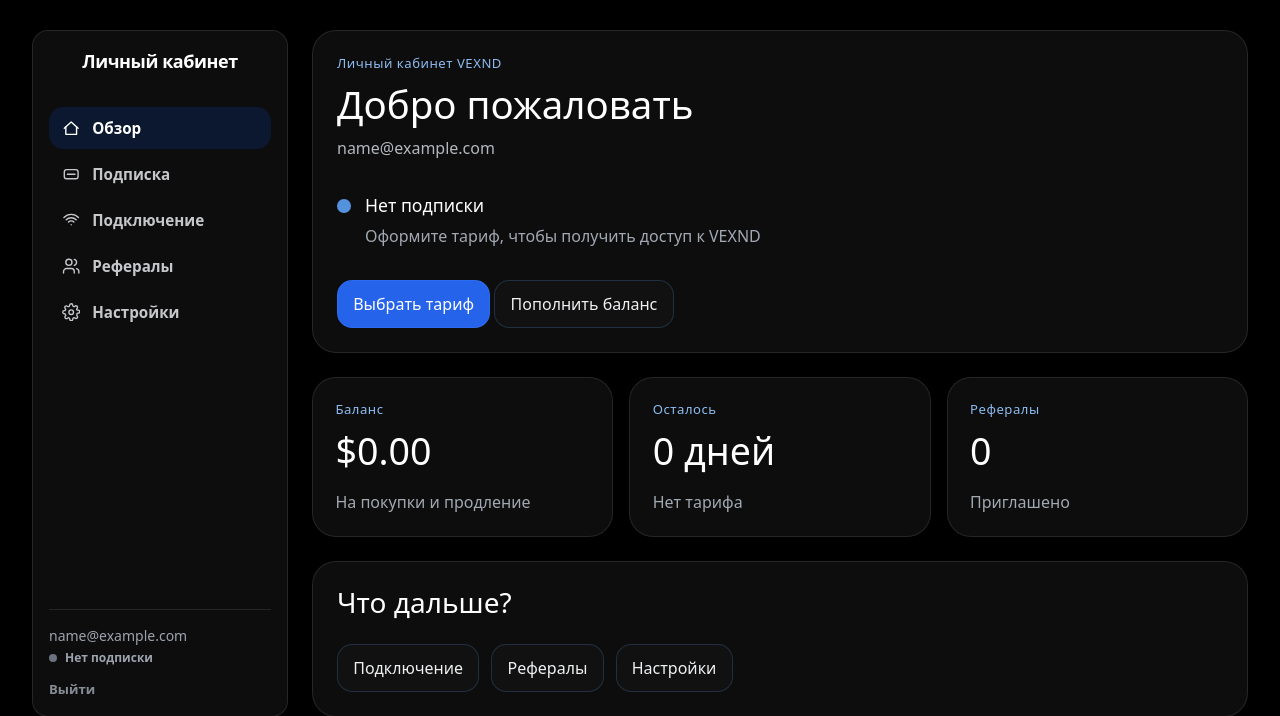
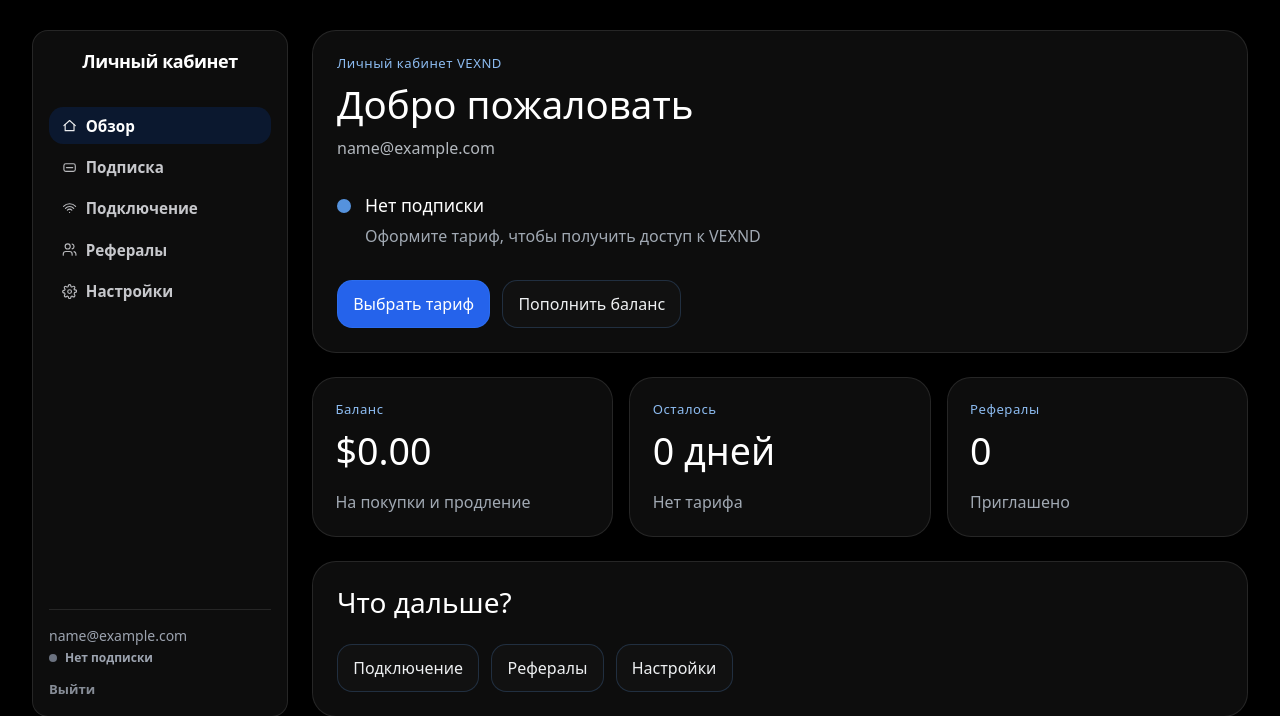
Before and after one commit to DenisGalkin/vexnd, a Flask app: page /dashboard in a window 1280 px wide. Shown: the part 66-782 px from the top of the page. Run offline with Flask 3, Linux system fonts and the light colour scheme; the visitor is signed in with stand-in values (Sample User, id 1); data comes from the database, SQL or seed files in the repository; data that the repository does not hold is empty; some libraries are stand-ins or nearby versions.

Commit message:
Design fixed (2)

```diff
--- a/app/ui/static/css/styles.css
+++ b/app/ui/static/css/styles.css
@@ -698,15 +698,17 @@ a:focus-visible, button:focus-visible, input:focus-visible, select:focus-visible
 }
 
 .dashboard-nav .sidebar-item {
-    display: flex;
+    display: inline-flex;
     align-items: center;
-    gap: 0.75rem;
+    justify-content: flex-start;
+    gap: 0.55rem;
     width: 100%;
     text-align: left;
     padding: 0.6rem 0.8rem;
     border-radius: 0.9rem;
     font-size: 0.95rem;
     font-weight: 600;
+    line-height: 1.2;
     color: rgba(229,231,235,.86);
     transition: background-color .18s ease, color .18s ease;
 }
@@ -715,14 +717,16 @@ a:focus-visible, button:focus-visible, input:focus-visible, select:focus-visible
     display: inline-flex;
     align-items: center;
     justify-content: center;
-    width: 1.15rem;
-    height: 1.15rem;
+    width: 0.95rem;
+    height: 0.95rem;
     flex-shrink: 0;
+    opacity: 0.92;
 }
 
 .dashboard-sidebar-nav__icon svg {
     width: 100%;
     height: 100%;
+    display: block;
 }
 
 .dashboard-sidebar-nav__label {
@@ -1160,6 +1164,10 @@ a:focus-visible, button:focus-visible, input:focus-visible, select:focus-visible
 
 .connection-screen__actions--spaced {
     margin-top: .5rem;
+}
+
+.connection-screen__actions--centered {
+    justify-content: center;
 }
 
 .connection-action {
--- a/app/ui/templates/dashboard/_connection_tab.html
+++ b/app/ui/templates/dashboard/_connection_tab.html
@@ -163,7 +163,7 @@
         <div class="connection-empty-state__icon">!</div>
         <h4 class="connection-empty-state__title">{{ _('Подписка не активна') }}</h4>
         <p class="connection-empty-state__text">{{ _('Чтобы добавить подписку в приложение, сначала выберите тариф.') }}</p>
-        <div class="connection-screen__actions connection-screen__actions--spaced">
+        <div class="connection-screen__actions connection-screen__actions--spaced connection-screen__actions--centered">
           <a href="{{ url_lang('pricing') }}" class="overview-chip overview-chip--primary connection-action" data-choose-plan>{{ _('Выбрать тариф') }}</a>
         </div>
       </div>
--- a/app/ui/templates/dashboard/_overview_tab.html
+++ b/app/ui/templates/dashboard/_overview_tab.html
@@ -20,7 +20,7 @@
       </div>
     </div>
 
-    <div class="overview-panel__actions">
+    <div class="overview-panel__actions subscription-hero__actions">
       {% if primary_cta_target == 'connection' %}
         <button type="button" class="overview-chip overview-chip--primary" data-dashboard-target="connection">{{ primary_cta }}</button>
       {% else %}
```
